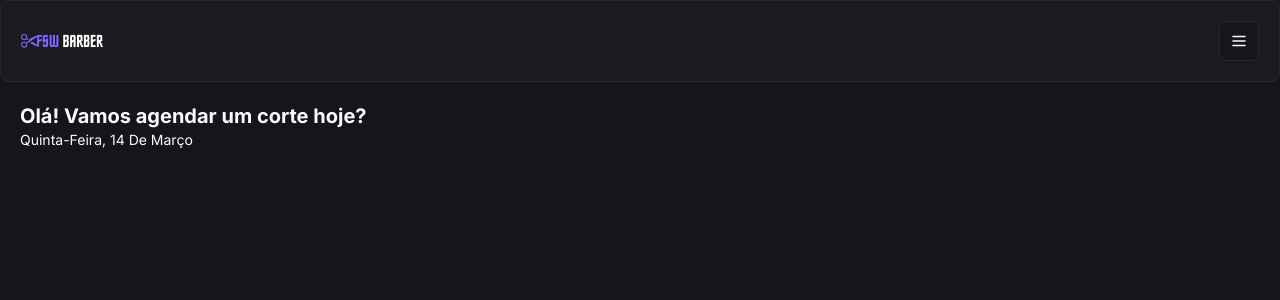
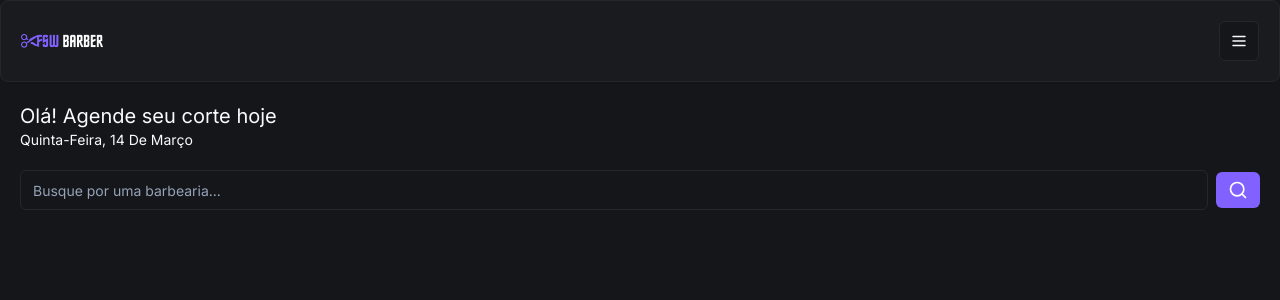
Before and after one commit to henriquefdf/CutHub, a Next.js app in the folder client/: page / in a window 1280 px wide. Shown: the top 300 px of the page. Built offline with nearby package versions, Linux system fonts and the light colour scheme.

Commit message:
feat: search button

```diff
--- a/client/app/(home)/page.tsx
+++ b/client/app/(home)/page.tsx
@@ -7,6 +7,7 @@ import { ptBR } from "date-fns/locale";
 
 import { useContext } from "react";
 import { AuthContext } from "../_contexts/AuthContext";
+import Search from "../_components/search";
 
 
 function Home() {
@@ -15,8 +16,14 @@ function Home() {
         <div>
             <Header />
             <div className="px-5 pt-5">
-                <h2 className="text-xl font-bold">
-                    {user ? `Olá, ${user.nome.split(" ")[0]}!` : "Olá! Vamos agendar um corte hoje?"}
+                <h2 className="text-xl">
+                    {user ? (
+                        <>
+                            Olá, <span className="font-bold">{user.nome.split(" ")[0]}</span>!
+                        </>
+                    ) : (
+                        "Olá! Agende seu corte hoje"
+                    )}
                 </h2>
                 <p className="capitalize text-sm">
                     {format(new Date(), "EEEE',' dd 'de' MMMM", {
@@ -24,6 +31,11 @@ function Home() {
                     })}
                 </p>
             </div>
+
+            <div className="px-5 mt-5">
+                <Search />
+            </div>
+
         </div>
     );
 }
--- /dev/null
+++ b/client/app/_components/search.tsx
@@ -0,0 +1,18 @@
+"use client";
+
+import { Button } from "@/app/_components/ui/button";
+import { Input } from "@/app/_components/ui/input";
+import { Search as SearchIcon } from "lucide-react";
+
+const Search = () => {
+    return (
+        <div className="flex items-center gap-2">
+            <Input placeholder="Busque por uma barbearia..."/>
+            <Button variant="default" size="sm" >
+                <SearchIcon size = {20} />
+            </Button>
+        </div>
+    );
+}
+
+export default Search;
```
